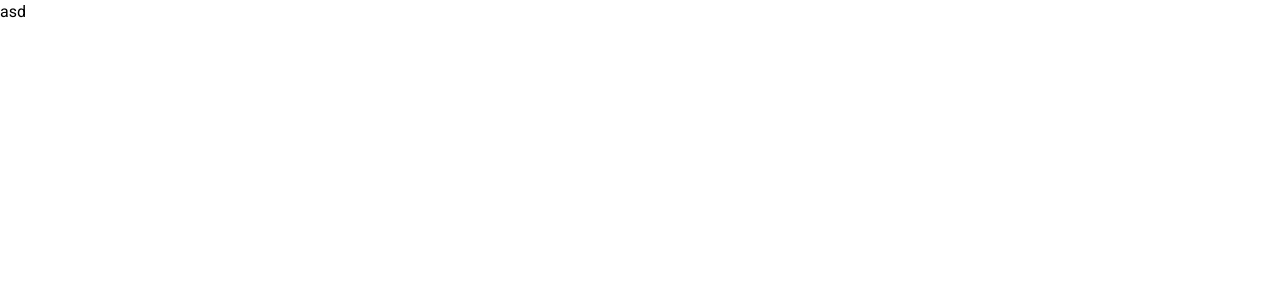
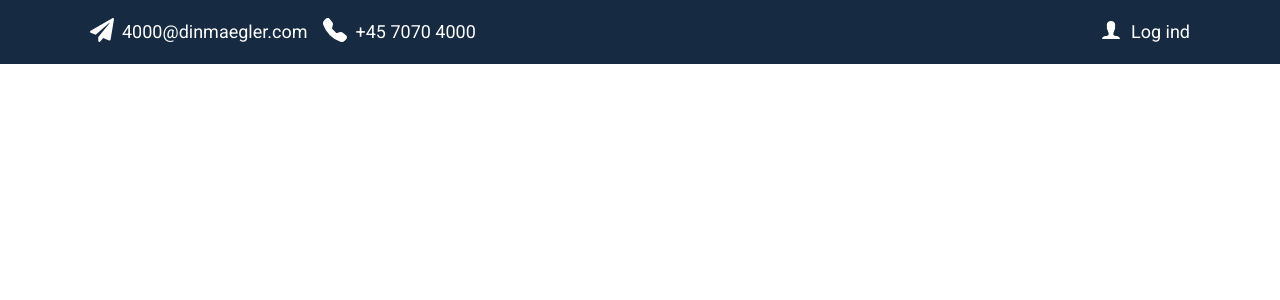
Before and after one commit to Howtoad/real-estate, a React (Create React App) app: page / in a window 1280 px wide. Shown: the top 300 px of the page. Built offline with nearby package versions, Linux system fonts and the light colour scheme.

Commit message:
Sets up the blue part of the header with icons & text

```diff
--- a/src/App.js
+++ b/src/App.js
@@ -1,9 +1,10 @@
 import "./App.css";
+import HeaderInfo from "./components/HeaderInfo";
 
 function App() {
   return (
     <div className="App">
-      <p>asd</p>
+      <HeaderInfo />
     </div>
   );
 }
--- /dev/null
+++ b/src/components/HeaderInfo.js
@@ -0,0 +1,28 @@
+import { FaPaperPlane } from "react-icons/fa";
+import { BsFillTelephoneFill } from "react-icons/bs";
+import { IoIosPerson } from "react-icons/io";
+const HeaderInfo = () => {
+  const styles = {
+    headerInfoText: "flex text-lg pl-2",
+  };
+  return (
+    <div className="flex w-full bg-primary place-content-center h-16">
+      <div className="flex max-w-[1100px] w-full text-white place-self-center">
+        <div className="flex">
+          <FaPaperPlane size="24px" />
+          <p className={styles.headerInfoText}>4000@dinmaegler.com</p>
+        </div>
+        <div className="flex ml-4">
+          <BsFillTelephoneFill size="24px" />
+          <p className={styles.headerInfoText}>+45 7070 4000</p>
+        </div>
+        <div className="flex ml-auto">
+          <IoIosPerson size="24px" />
+          <p className={styles.headerInfoText}>Log ind</p>
+        </div>
+      </div>
+    </div>
+  );
+};
+
+export default HeaderInfo;
```
Also changed, not shown: public/images/real-estate/logo.png (added).
